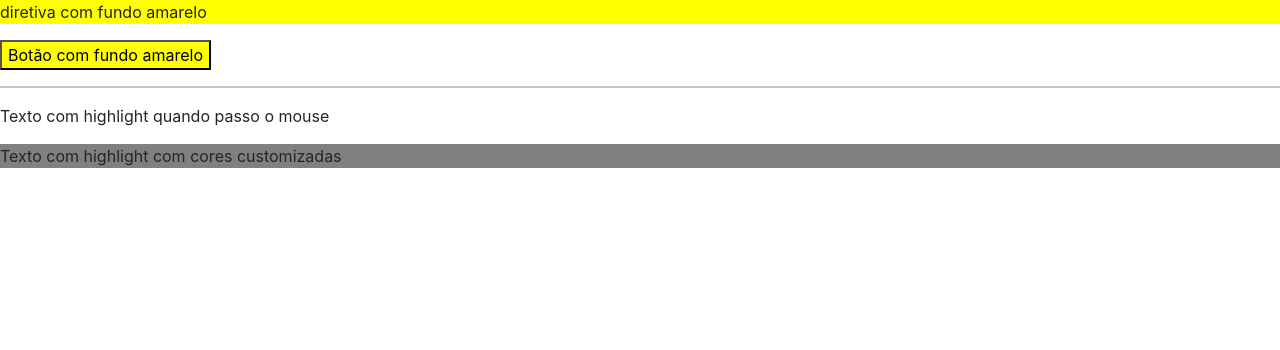
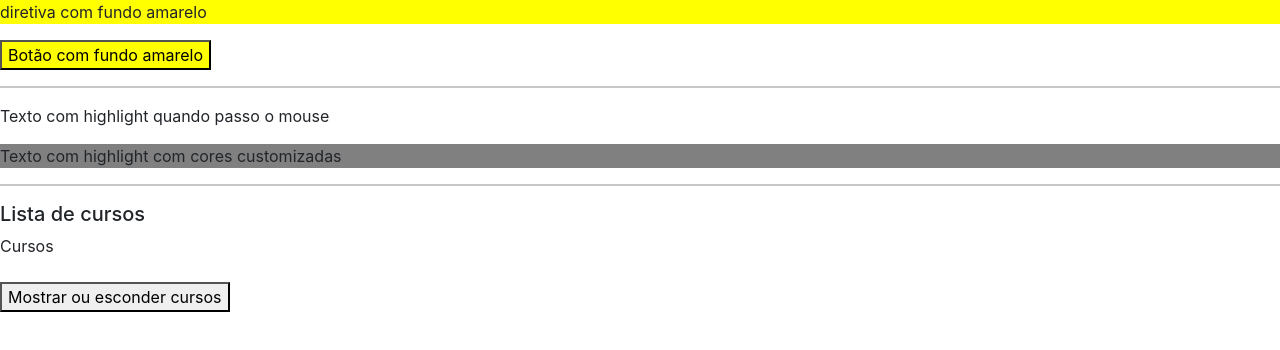
Before and after one commit to FerndsLuis/angular_loiane, an Angular app in the folder diretiva/diretivas/: page / in a window 1280 px wide. Shown: the top 350 px of the page. Built offline with nearby package versions, Linux system fonts and the light colour scheme.

Commit message:
criando diretiva personalizada

```diff
--- a/diretiva/diretivas/src/app/app.module.ts
+++ b/diretiva/diretivas/src/app/app.module.ts
@@ -15,6 +15,7 @@ import { FundoAmareloDirective } from './shared/fundo-amarelo.directive';
 import { DiretivasCustomizadasComponent } from './diretivas-customizadas/diretivas-customizadas.component';
 import { HighlightMouseDirective } from './shared/highlight-mouse.directive';
 import { HighlightDirective } from './shared/highlight.directive';
+import { NgElseDirective } from './shared/ng-else.directive';
 
 @NgModule({
   declarations: [
@@ -30,6 +31,7 @@ import { HighlightDirective } from './shared/highlight.directive';
     DiretivasCustomizadasComponent,
     HighlightMouseDirective,
     HighlightDirective,
+    NgElseDirective,
   ],
   imports: [BrowserModule, NgbModule, FormsModule],
   providers: [],
--- a/diretiva/diretivas/src/app/diretivas-customizadas/diretivas-customizadas.component.html
+++ b/diretiva/diretivas/src/app/diretivas-customizadas/diretivas-customizadas.component.html
@@ -9,3 +9,11 @@
 <p highlight [defaultColor]="'grey'" [highlightColor]="'red'">
   Texto com highlight com cores customizadas
 </p>
+
+<hr />
+
+<h5>Lista de cursos</h5>
+<div *ngElse="mostrarCursos">Cursos</div>
+
+<br />
+<button (click)="onMostrarCursos()">Mostrar ou esconder cursos</button>
--- a/diretiva/diretivas/src/app/diretivas-customizadas/diretivas-customizadas.component.ts
+++ b/diretiva/diretivas/src/app/diretivas-customizadas/diretivas-customizadas.component.ts
@@ -3,13 +3,16 @@ import { Component, OnInit } from '@angular/core';
 @Component({
   selector: 'app-diretivas-customizadas',
   templateUrl: './diretivas-customizadas.component.html',
-  styleUrls: ['./diretivas-customizadas.component.css']
+  styleUrls: ['./diretivas-customizadas.component.css'],
 })
 export class DiretivasCustomizadasComponent implements OnInit {
+  mostrarCursos: boolean = false;
 
-  constructor() { }
+  constructor() {}
 
-  ngOnInit(): void {
+  ngOnInit(): void {}
+
+  onMostrarCursos() {
+    this.mostrarCursos = !this.mostrarCursos;
   }
-
 }
--- /dev/null
+++ b/diretiva/diretivas/src/app/shared/ng-else.directive.ts
@@ -0,0 +1,19 @@
+import { Directive, Input, TemplateRef, ViewContainerRef } from '@angular/core';
+
+@Directive({
+  selector: '[ngElse]',
+})
+export class NgElseDirective {
+  @Input() set ngElse(condition: boolean) {
+    if (!condition) {
+      this._viewContainerRef.createEmbeddedView(this._templateRef);
+    } else {
+      this._viewContainerRef.clear();
+    }
+  }
+
+  constructor(
+    private _templateRef: TemplateRef<any>,
+    private _viewContainerRef: ViewContainerRef
+  ) {}
+}
```
Also changed, not shown: 1 other file (tests, documents, lock files or other folders).
